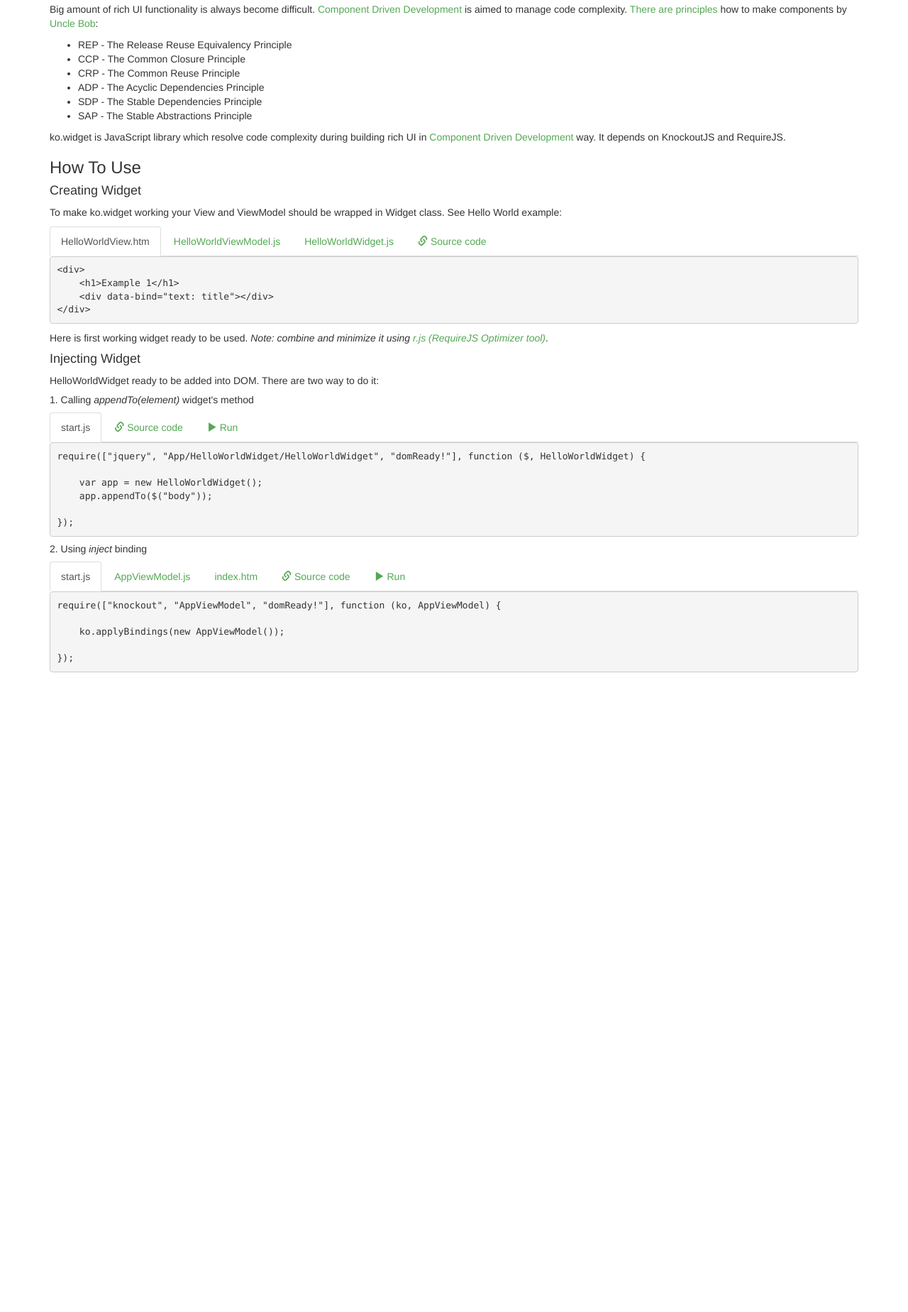
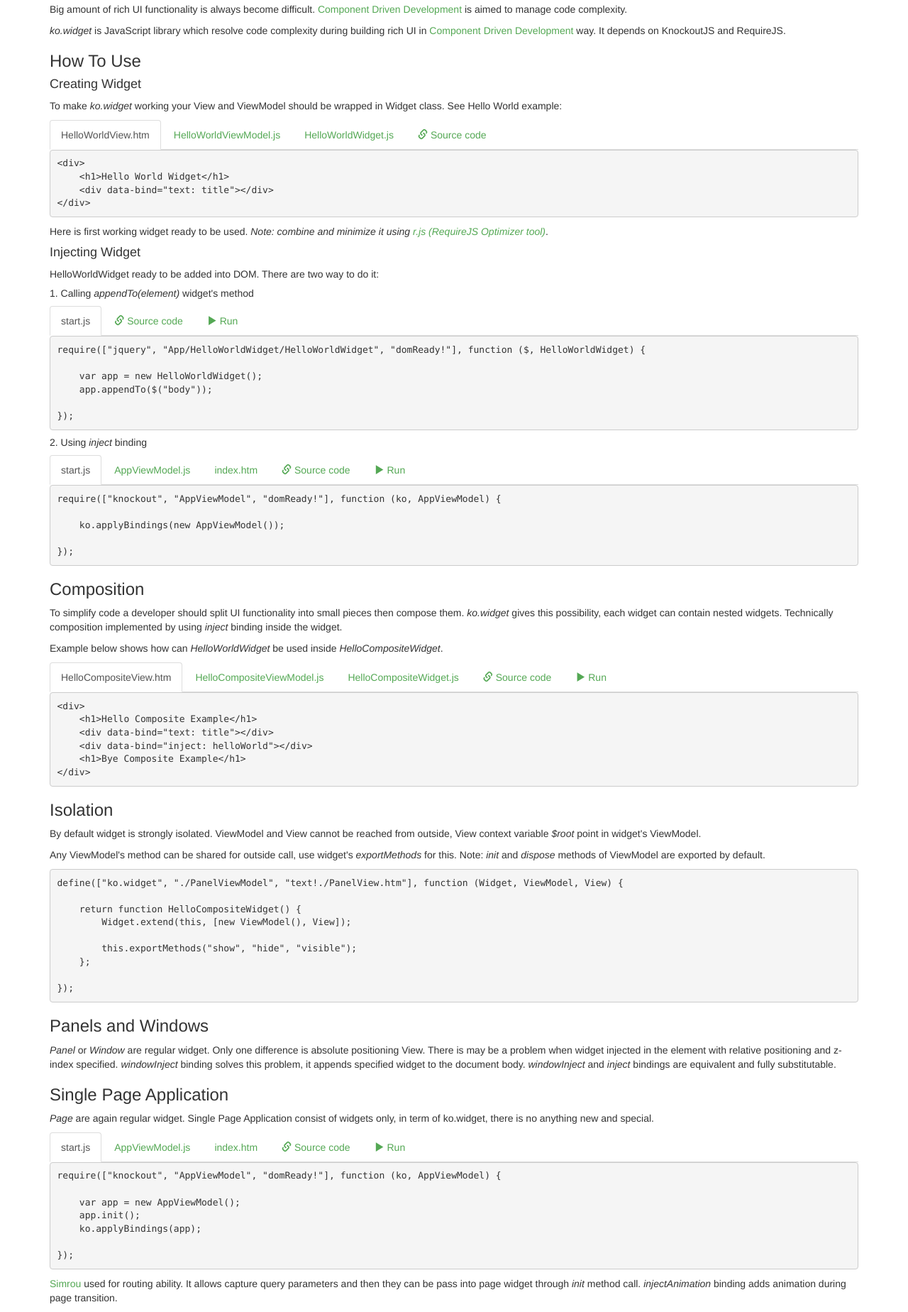
Before and after one commit to gaevoy/ko.widget, a plain HTML site: page index.htm in a window 1280 px wide. Shown: the part 422-2270 px from the top of the page at 71% size. Before the commit the page ends 1379 px from the top, so only its background shows below. Drawn offline with Linux system fonts and the light colour scheme.

Commit message:
Composition and SPA

```diff
--- /dev/null
+++ b/demo/ver_2.0/Examples/composition/index.htm
@@ -0,0 +1,7 @@
+<html>
+<head>
+    <script data-main="boot.js" src="//cdnjs.cloudflare.com/ajax/libs/require.js/2.1.9/require.min.js"></script>
+</head>
+<body>
+</body>
+</html>
--- /dev/null
+++ b/demo/ver_2.0/Examples/composition/start.js
@@ -0,0 +1,6 @@
+require(["jquery", "App/HelloCompositeWidget/HelloCompositeWidget", "domReady!"], function ($, HelloCompositeWidget) {
+
+    var app = new HelloCompositeWidget();
+    app.appendTo($("body"));
+
+});
--- a/index.htm
+++ b/index.htm
@@ -38,21 +38,11 @@
             Overview</h3>
         <p>
             Big amount of rich UI functionality is always become difficult. <a href="http://stackoverflow.com/questions/933723/what-is-component-driven-development">
-                Component Driven Development</a> is aimed to manage code complexity. <a href="http://butunclebob.com/ArticleS.UncleBob.PrinciplesOfOod">
-                    There are principles</a> how to make components by <a href="http://butunclebob.com/ArticleS.UncleBob.PrinciplesOfOod">
-                        Uncle Bob</a>:
+                Component Driven Development</a> is aimed to manage code complexity.
         </p>
-        <ul>
-            <li>REP - The Release Reuse Equivalency Principle</li>
-            <li>CCP - The Common Closure Principle</li>
-            <li>CRP - The Common Reuse Principle</li>
-            <li>ADP - The Acyclic Dependencies Principle</li>
-            <li>SDP - The Stable Dependencies Principle</li>
-            <li>SAP - The Stable Abstractions Principle</li>
-        </ul>
         <p>
-            ko.widget is JavaScript library which resolve code complexity during building rich
-            UI in <a href="http://stackoverflow.com/questions/933723/what-is-component-driven-development">
+            <i>ko.widget</i> is JavaScript library which resolve code complexity during building
+            rich UI in <a href="http://stackoverflow.com/questions/933723/what-is-component-driven-development">
                 Component Driven Development</a> way. It depends on KnockoutJS and RequireJS.
         </p>
         <h3>
@@ -60,8 +50,8 @@
         <h4>
             Creating Widget</h4>
         <p>
-            To make ko.widget working your View and ViewModel should be wrapped in Widget class.
-            See Hello World example:
+            To make <i>ko.widget</i> working your View and ViewModel should be wrapped in Widget
+            class. See Hello World example:
         </p>
         <ul class="nav nav-tabs">
             <li class="active"><a href="#ex1_View" data-toggle="tab">HelloWorldView.htm</a></li>
@@ -73,7 +63,7 @@
         <div class="tab-content">
             <pre class="tab-pane active" id="ex1_View">
 &lt;div>
-    &lt;h1>Example 1&lt;/h1>
+    &lt;h1>Hello World Widget&lt;/h1>
     &lt;div data-bind="text: title">&lt;/div>
 &lt;/div>
 </pre>
@@ -156,8 +146,142 @@ define(["knockout", "App/HelloWorldWidget/HelloWorldWidget"], function (ko, Hell
 &lt;/body>
 &lt;/html></pre>
         </div>
-        <!--    <h3>
-            Composition</h3>-->
+        <h3>
+            Composition</h3>
+        <p>
+            To simplify code a developer should split UI functionality into small pieces then
+            compose them. <i>ko.widget</i> gives this possibility, each widget can contain nested
+            widgets. Technically composition implemented by using <i>inject</i> binding inside
+            the widget.
+        </p>
+        <p>
+            Example below shows how can <i>HelloWorldWidget</i> be used inside <i>HelloCompositeWidget</i>.
+        </p>
+        <ul class="nav nav-tabs">
+            <li class="active"><a href="#ex4_HelloCompositeView" data-toggle="tab">HelloCompositeView.htm</a></li>
+            <li><a href="#ex4_HelloCompositeViewModel" data-toggle="tab">HelloCompositeViewModel.js</a></li>
+            <li><a href="#ex4_HelloCompositeWidget" data-toggle="tab">HelloCompositeWidget.js</a></li>
+            <li><a href="https://github.com/gaevoy/ko.widget/tree/gh-pages/demo/ver_2.0/App/HelloCompositeWidget/"
+                target="_blank"><i class="glyphicon glyphicon-link"></i>&nbsp;Source code</a></li>
+            <li><a href="demo/ver_2.0/Examples/composition/" target="_blank"><i class="glyphicon glyphicon-play">
+            </i>&nbsp;Run</a></li>
+        </ul>
+        <div class="tab-content">
+            <pre class="tab-pane active" id="ex4_HelloCompositeView">
+&lt;div>
+    &lt;h1>Hello Composite Example&lt;/h1>
+    &lt;div data-bind="text: title">&lt;/div>
+    &lt;div data-bind="inject: helloWorld">&lt;/div>
+    &lt;h1>Bye Composite Example&lt;/h1>
+&lt;/div>
+</pre>
+            <pre class="tab-pane" id="ex4_HelloCompositeViewModel">
+define(["knockout", "App/HelloWorldWidget/HelloWorldWidget"], function (ko, HelloWorldWidget) {
+
+    return function HelloCompositeViewModel() {
+        this.helloWorld = ko.observable(new HelloWorldWidget());
+        this.title = ko.observable("Hello Composite");
+    };
+
+});</pre>
+            <pre class="tab-pane" id="ex4_HelloCompositeWidget">
+define(["ko.widget", "./HelloCompositeViewModel", "text!./HelloCompositeView.htm"], function (Widget, ViewModel, View) {
+
+    return function HelloCompositeWidget() {
+        Widget.extend(this, [new ViewModel(), View]);
+    };
+
+});</pre>
+            <h3>
+                Isolation</h3>
+            <p>
+                By default widget is strongly isolated. ViewModel and View cannot be reached from
+                outside, View context variable <i>$root</i> point in widget's ViewModel.
+            </p>
+            <p>
+                Any ViewModel's method can be shared for outside call, use widget's <i>exportMethods</i>
+                for this. Note: <i>init</i> and <i>dispose</i> methods of ViewModel are exported
+                by default.
+            </p>
+            <pre>
+define(["ko.widget", "./PanelViewModel", "text!./PanelView.htm"], function (Widget, ViewModel, View) {
+
+    return function HelloCompositeWidget() {
+        Widget.extend(this, [new ViewModel(), View]);
+
+        this.exportMethods("show", "hide", "visible");
+    };
+
+});</pre>
+        </div>
+        <h3>
+            Panels and Windows</h3>
+        <p>
+            <i>Panel</i> or <i>Window</i> are regular widget. Only one difference is absolute
+            positioning View. There is may be a problem when widget injected in the element
+            with relative positioning and z-index specified. <i>windowInject</i> binding solves
+            this problem, it appends specified widget to the document body. <i>windowInject</i>
+            and <i>inject</i> bindings are equivalent and fully substitutable.
+        </p>
+        <h3>
+            Single Page Application</h3>
+        <p>
+            <i>Page</i> are again regular widget. Single Page Application consist of widgets
+            only, in term of ko.widget, there is no anything new and special.
+        </p>
+        <ul class="nav nav-tabs">
+            <li class="active"><a href="#ex5_start" data-toggle="tab">start.js</a></li>
+            <li><a href="#ex5_AppViewModel" data-toggle="tab">AppViewModel.js</a></li>
+            <li><a href="#ex5_index" data-toggle="tab">index.htm</a></li>
+            <li><a href="https://github.com/gaevoy/ko.widget/tree/gh-pages/demo/ver_2.0/Examples/spa/"
+                target="_blank"><i class="glyphicon glyphicon-link"></i>&nbsp;Source code</a></li>
+            <li><a href="demo/ver_2.0/Examples/spa/" target="_blank"><i class="glyphicon glyphicon-play">
+            </i>&nbsp;Run</a></li>
+        </ul>
+        <div class="tab-content">
+            <pre class="tab-pane active" id="ex5_start">
+require(["knockout", "AppViewModel", "domReady!"], function (ko, AppViewModel) {
+
+    var app = new AppViewModel();
+    app.init();
+    ko.applyBindings(app);
+
+});</pre>
+            <pre class="tab-pane" id="ex5_AppViewModel">
+define(["knockout", "simrou", "App/HelloWorldWidget/HelloWorldWidget", "App/HelloCompositeWidget/HelloCompositeWidget"], function (ko, Simrou, HelloWorldWidget, HelloCompositeWidget) {
+
+    return function AppViewModel() {
+        var self = this;
+        this.page = ko.observable(null);
+
+        this.init = function () {
+            var router = new Simrou({
+                '/hello-world': function () { self.page(new HelloWorldWidget()) },
+                '/hello-composite': function () { self.page(new HelloCompositeWidget()) }
+            });
+            router.start('/hello-world');
+        };
+    };
+
+});</pre>
+            <pre class="tab-pane" id="ex5_index">
+&lt;html>
+&lt;head>
+    &lt;!-- Script registration is omitted -->
+&lt;/head>
+&lt;body>
+    &lt;header>Header | &lt;a href="#/hello-world">Page 1&lt;/a> | &lt;a href="#/hello-composite">Page 2&lt;/a>&lt;/header>
+    &lt;section data-bind="inject: page, injectAnimation: 'fadeIn'">&lt;/section>
+    &lt;footer>Footer&lt;/footer>
+&lt;/body>
+&lt;/html></pre>
+        </div>
+        <p>
+            <a href="https://github.com/buero-fuer-ideen/Simrou">Simrou</a> used for routing
+            ability. It allows capture query parameters and then they can be pass into page
+            widget through <i>init</i> method call. <i>injectAnimation</i> binding adds animation
+            during page transition.
+        </p>
     </div>
     <a style="position: absolute; top: 0; right: 0; z-index: 2000; }" href="https://github.com/gaevoy/ko.widget">
         <img src="https://s3.amazonaws.com/github/ribbons/forkme_right_darkblue_121621.png" />
```
Also changed, not shown: demo/ver_2.0/App/HelloCompositeWidget/HelloCompositeView.htm (added, +6 -0 lines), demo/ver_2.0/App/HelloCompositeWidget/HelloCompositeViewModel.js (added, +8 -0 lines), demo/ver_2.0/App/HelloCompositeWidget/HelloCompositeWidget.js (added, +7 -0 lines), demo/ver_2.0/App/HelloWorldWidget/HelloWorldView.htm (+1 -1 lines), demo/ver_2.0/Examples/composition/boot.js (added, +12 -0 lines), demo/ver_2.0/Examples/spa/AppViewModel.js (added, +16 -0 lines), demo/ver_2.0/Examples/spa/boot.js (added, +19 -0 lines), demo/ver_2.0/Examples/spa/index.htm (added, +10 -0 lines), demo/ver_2.0/Examples/spa/start.js (added, +7 -0 lines), 1 other file.
